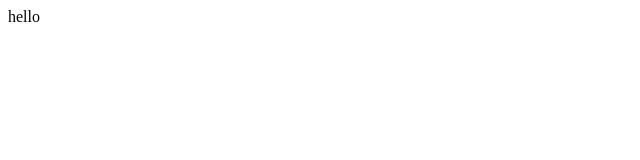
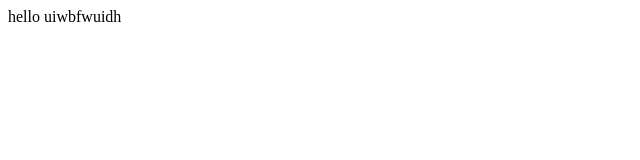
Before and after one commit to imbhuvnesh/hello_world, a plain HTML site: page index.html in a window 1280 px wide. Shown: the whole page, without its empty margins (0-640 px from the left). Drawn offline with Linux system fonts and the light colour scheme.

Commit message:
new file added 2

```diff
--- a/index.html
+++ b/index.html
@@ -8,6 +8,7 @@
 </head>
 <body>
     hello
+    uiwbfwuidh
 
 </body>
 </html>
```
